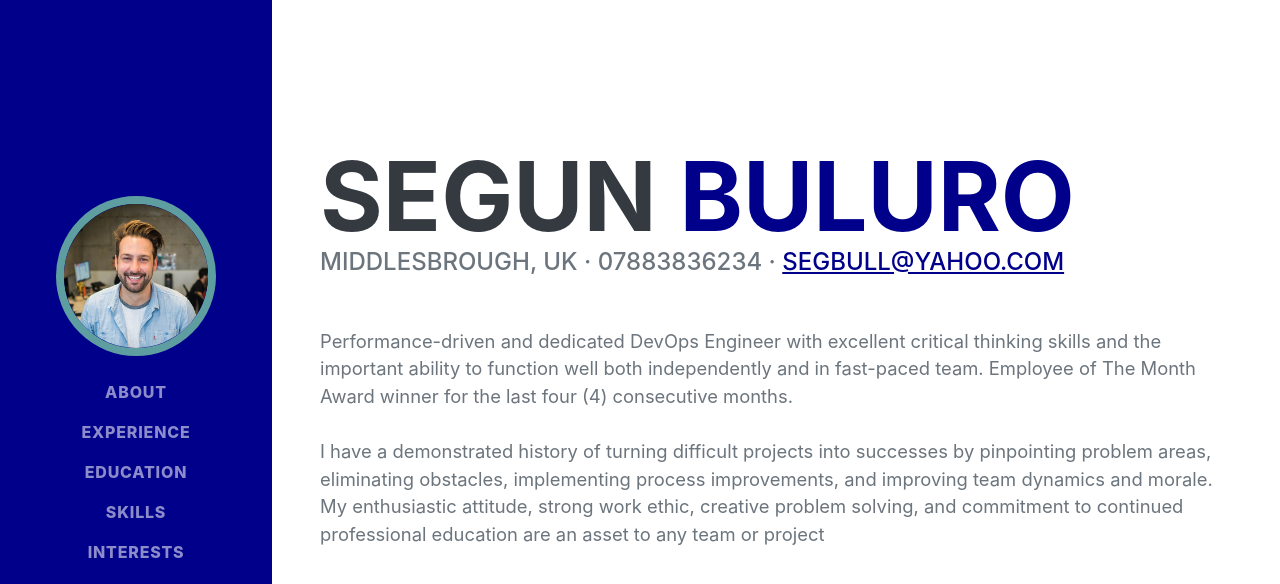
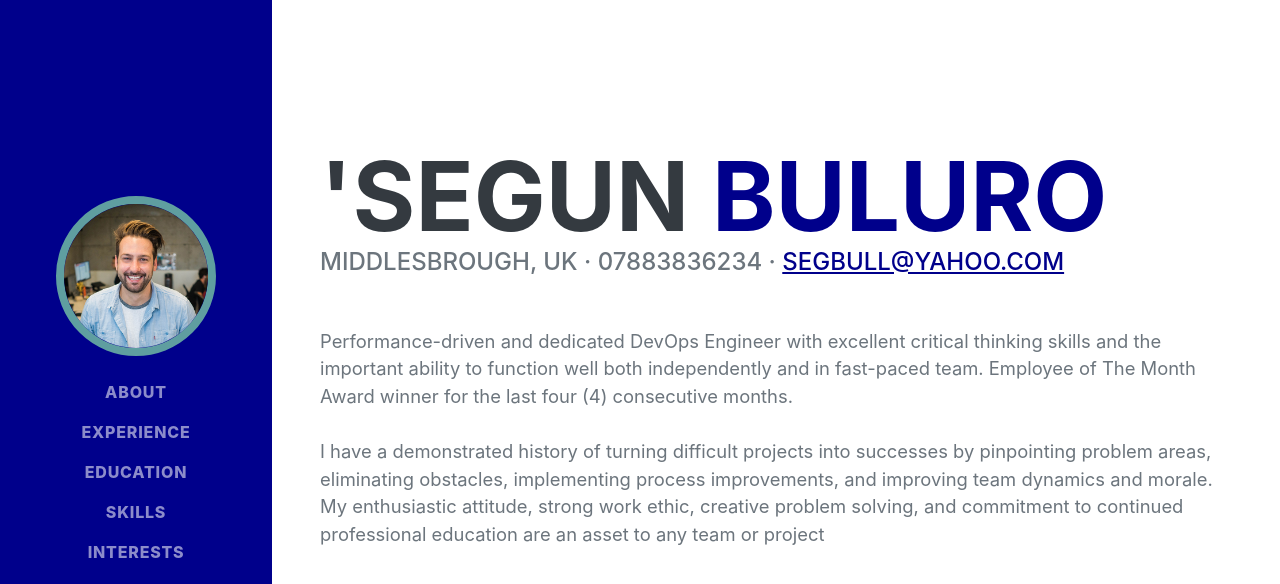
Before and after one commit to segbull/mywebsite, a plain HTML site: page index.html in a window 1280 px wide. Shown: the top 584 px of the page. Drawn offline with nearby package versions, Linux system fonts and the light colour scheme; a web font is replaced by a local one.

Commit message:
test edit

```diff
--- a/index.html
+++ b/index.html
@@ -41,7 +41,7 @@
             <section class="resume-section" id="about">
                 <div class="resume-section-content">
                     <h1 class="mb-0">
-                        Segun
+                        'Segun
                         <span class="text-primary">Buluro</span>
                     </h1>
                     <div class="subheading mb-5">
```
